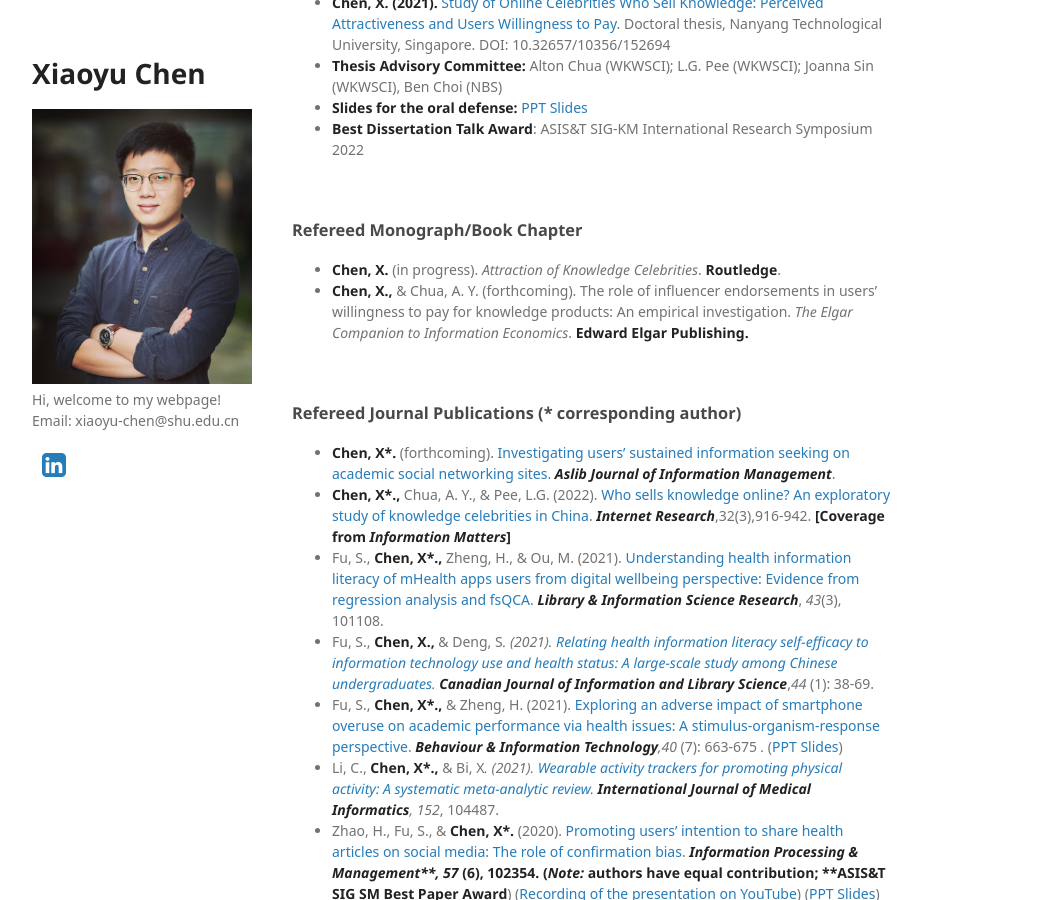
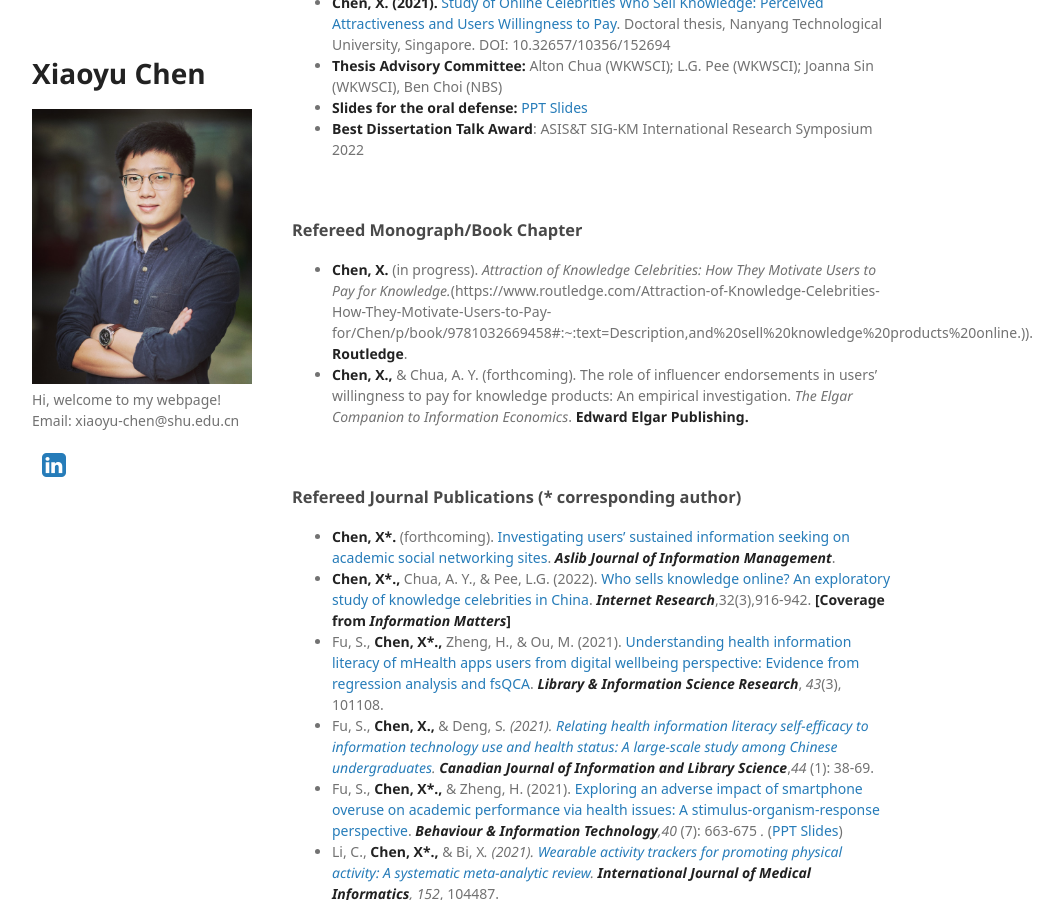
Before and after one commit to xiaoyu0928/xiaoyu0928.github.io, a Jekyll site: the page built from index.md, in a window 1280 px wide and 900 px high, scrolled down 2302 px. Shown: the whole window, without its empty margins (178-1241 px from the left). Built offline with Jekyll 4.4.1, drawn with Linux system fonts in a browser that asks for light colours; some web fonts are replaced; a style sheet for code colours, icons or effects is not loaded; our own code applies the rules of GitHub Pages for plain Markdown files.

Commit message:
index.md

```diff
--- a/index.md
+++ b/index.md
@@ -121,7 +121,7 @@ and Transferring Mechanism in a Social Q&A Community”</li>
 
 ### Refereed Monograph/Book Chapter
 
-- **Chen, X.** (in progress). *Attraction of Knowledge Celebrities*. **Routledge**.
+- **Chen, X.** (in progress). *Attraction of Knowledge Celebrities: How They Motivate Users to Pay for Knowledge.*(https://www.routledge.com/Attraction-of-Knowledge-Celebrities-How-They-Motivate-Users-to-Pay-for/Chen/p/book/9781032669458#:~:text=Description,and%20sell%20knowledge%20products%20online.)). **Routledge**.
 - **Chen, X.****,** & Chua, A. Y. (forthcoming). The role of influencer endorsements in users' willingness to pay for knowledge products: An empirical investigation. *The Elgar Companion to Information Economics*. **Edward Elgar Publishing.**
 
 <br>
```
